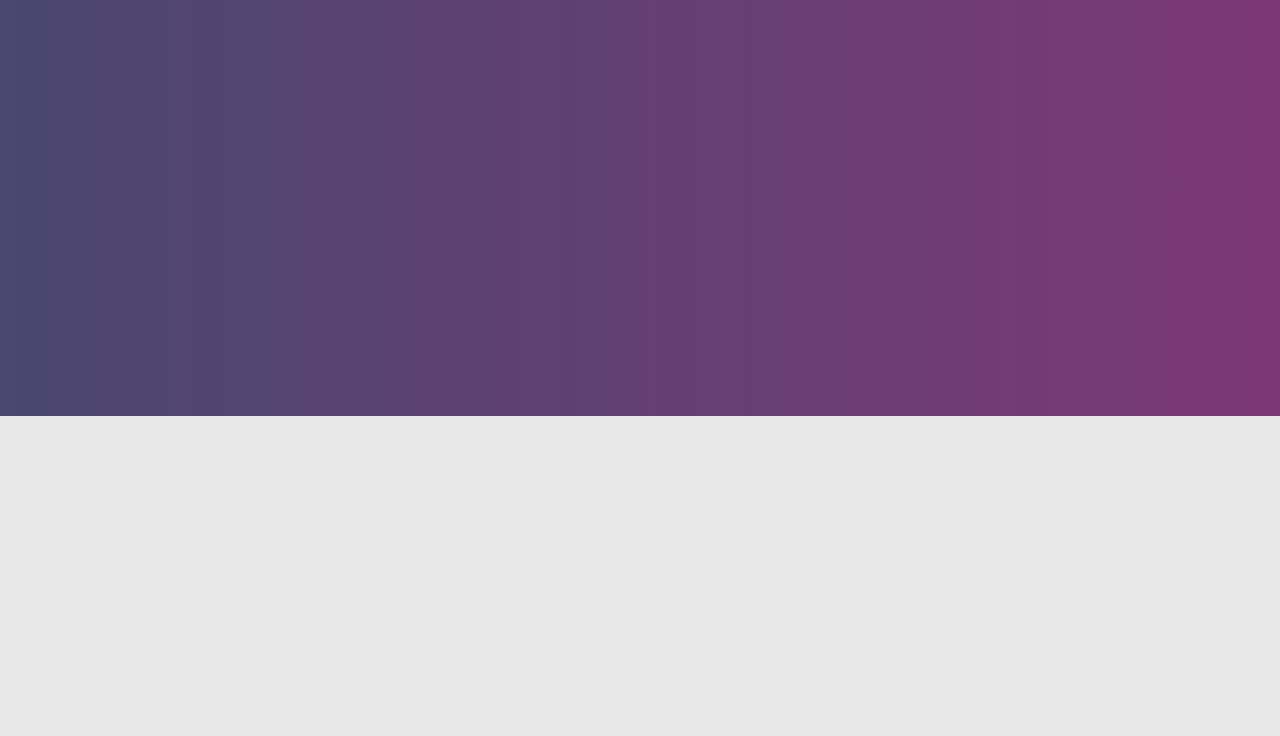
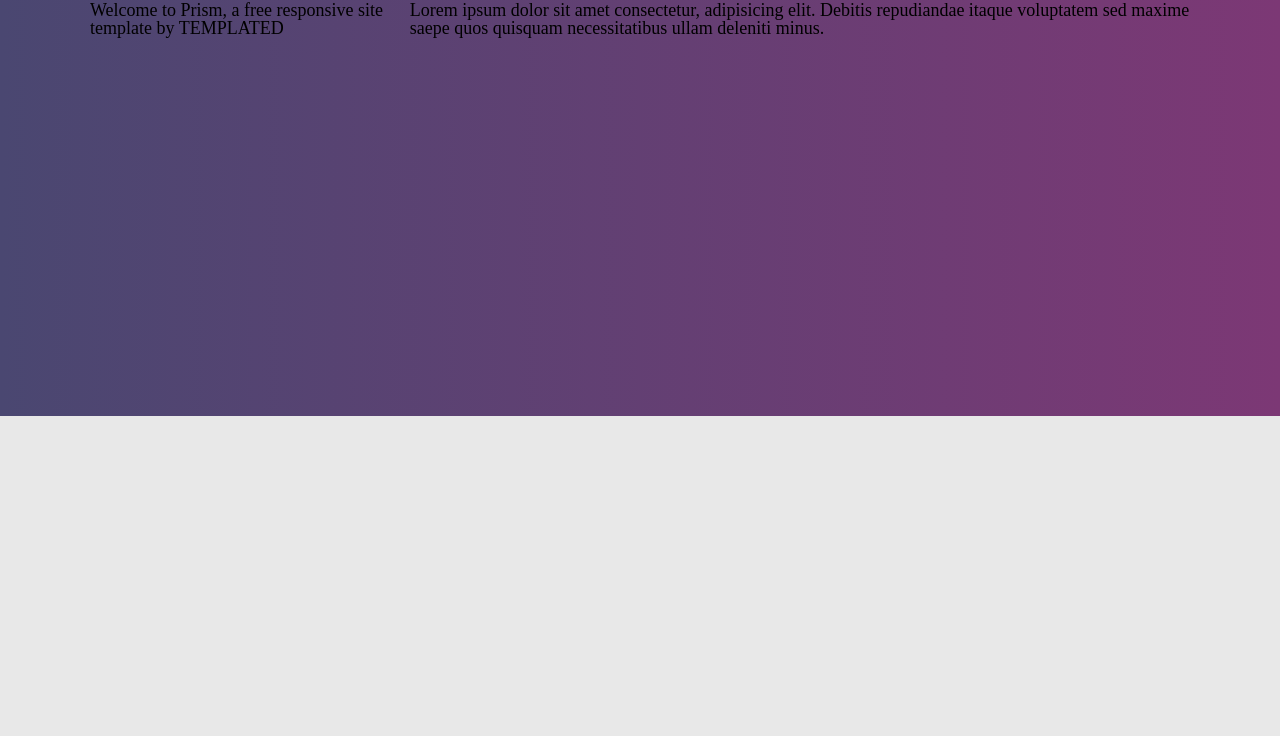
Before and after one commit to eyekavya/FlexBox_Prism, a plain HTML site: page index.html in a window 1280 px wide. Shown: the part 64-800 px from the top of the page. Drawn offline with Linux system fonts and the light colour scheme.

Commit message:
Header modified

```diff
--- a/assets/stylesheets/style.css
+++ b/assets/stylesheets/style.css
@@ -62,6 +62,6 @@ header {
 }
 
 /* HERO SECTION */
-.hero {
+/* .hero {
 
-}
+} */
--- a/index.html
+++ b/index.html
@@ -34,8 +34,12 @@
 
       <!-- HERO SECTION -->
       <section class="wrapper hero flex">
-        <div></div>
-        <div></div>
+        <div>
+          <h2>Welcome to Prism, a free responsive site template by TEMPLATED</h2>
+        </div>
+        <div>
+          <p>Lorem ipsum dolor sit amet consectetur, adipisicing elit. Debitis repudiandae itaque voluptatem sed maxime saepe quos quisquam necessitatibus ullam deleniti minus.</p>
+        </div>
       </section>
     </header>
   </body>
```
